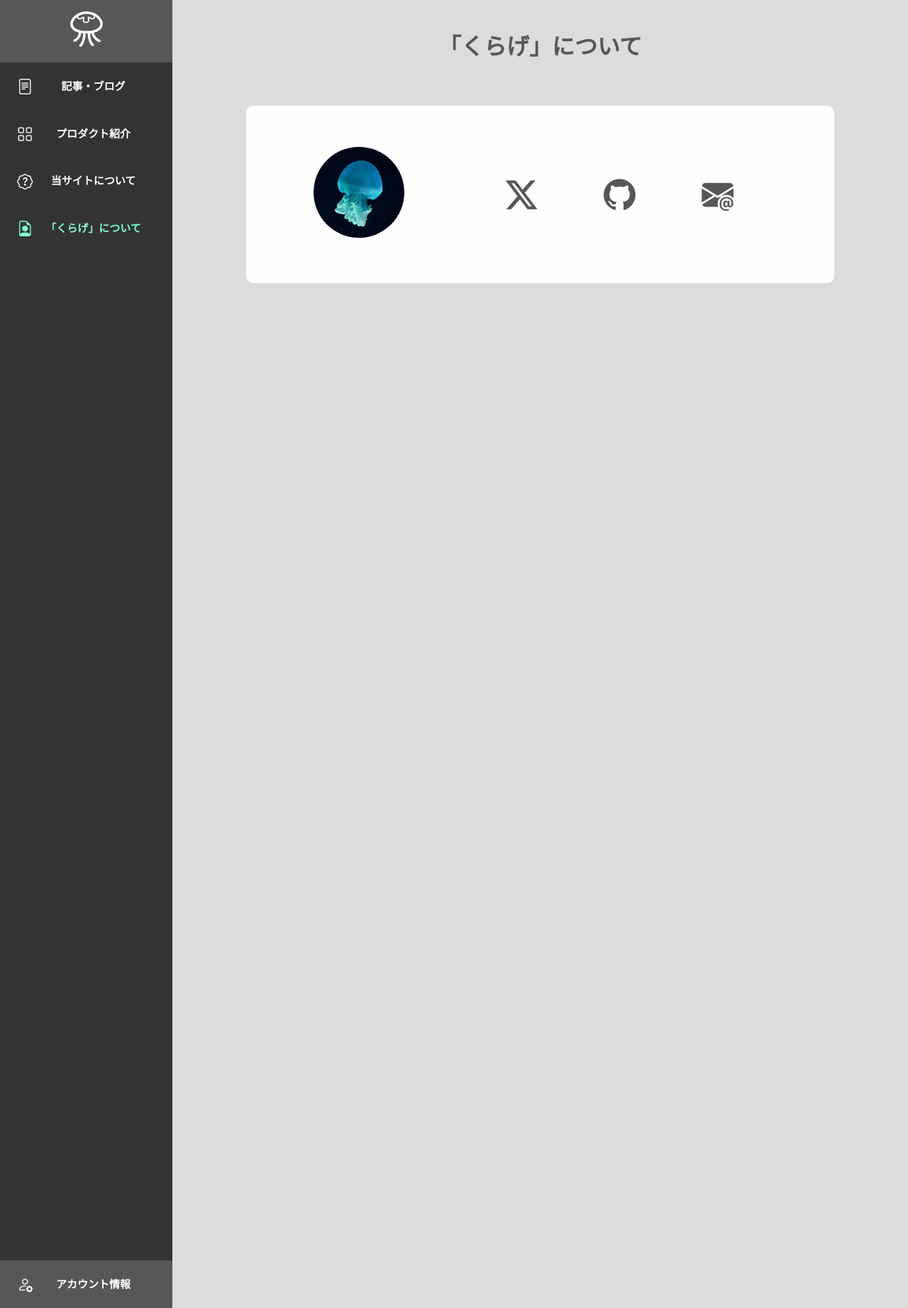
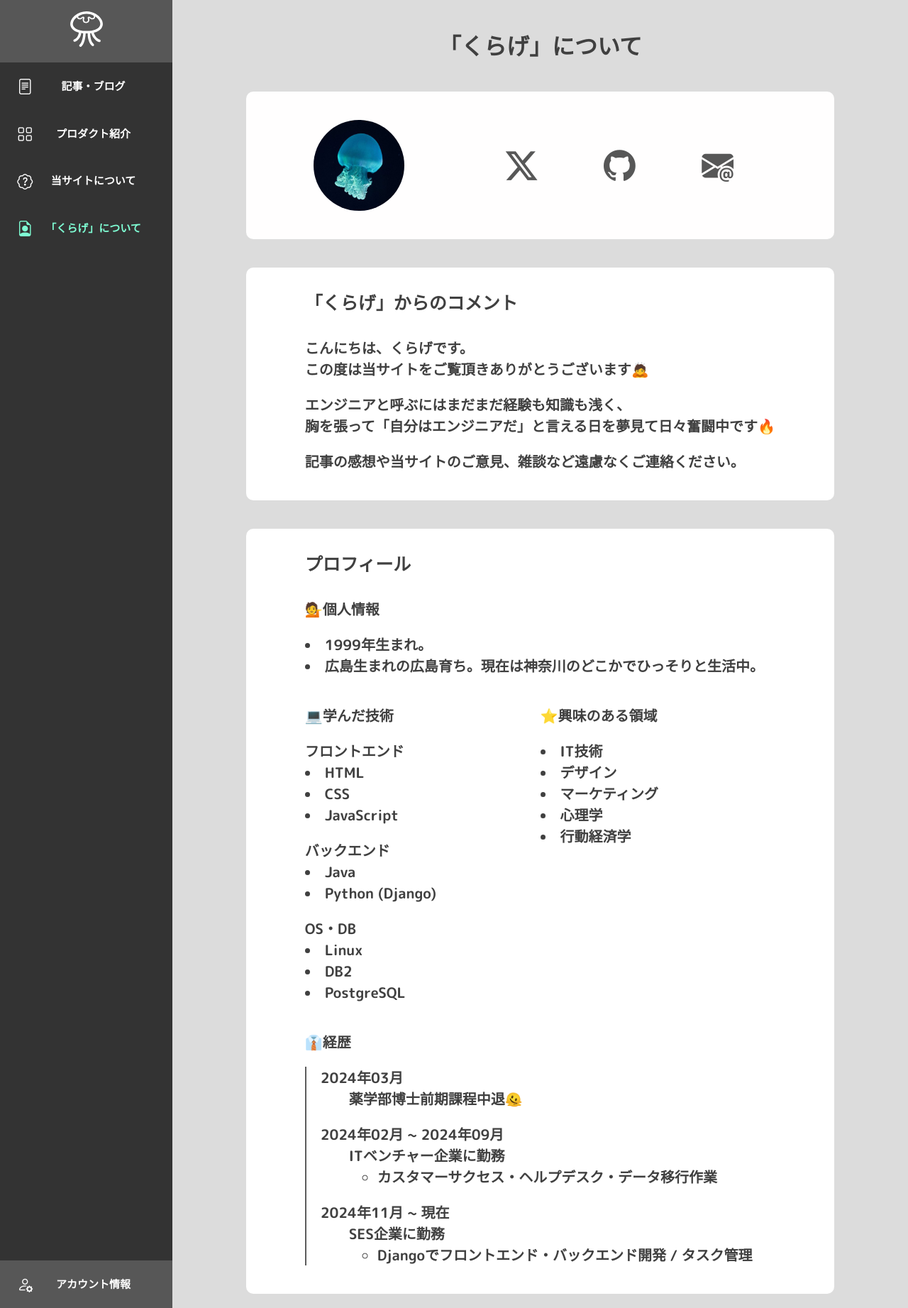
Before and after one commit to k-azuki-t/Django_Article_Project, a Django app: page /about/kurage/ in a window 1280 px wide. Shown: the whole page at 71% size. Run offline with Django 5.2, Linux system fonts and the light colour scheme; some libraries are stand-ins or nearby versions.

Commit message:
abou編集

```diff
--- a/static/css/about.css
+++ b/static/css/about.css
@@ -1,8 +1,7 @@
 /* about_kurage.html */
 .icons {
     width: 80%;
-    height: 250px;
-    margin: 40px auto;
+    height: 1000px;
     border-radius: 10px;
     background-color: #fffefe;
     display: flex;
@@ -12,6 +11,7 @@
 }
 .admin-icon img {
     border-radius: 50%;
+    display: block;
     width: clamp(80px, 10vw, 200px);
     height: clamp(80px, 10vw, 200px);
 }
--- a/static/css/base.css
+++ b/static/css/base.css
@@ -1,6 +1,6 @@
 /* base.html style */
 body {
-    font-size: clamp(13px, 2vw, 20px);
+    font-size: clamp(13px, 1.8vw, 20px);
     font-family: 'M PLUS Rounded 1c', sans-serif;
     font-weight: bold;
     color: #404040;
@@ -121,7 +121,7 @@ body {
 .main-content {
     width: 100%;
     max-width: 100%;
-    height: 100wh;
+    height: 100%;
     display: flex;
     flex-direction: column;
     overflow-y: auto;
--- a/static/css/common.css
+++ b/static/css/common.css
@@ -1,13 +1,19 @@
 /* 複数のページで共通して使用する要素のスタイル */
 
-/* 各ページのタイトル */
+/* タイトル系 */
 .title {
     /* % や vhで指定すると、スマホ等のデバイスでアクセスした際に不自然になるためpxで指定 */
     margin-top: 40px;
     margin-bottom: 20px;
     font-size: clamp(20px, 2.5vw, 35px);
     text-align: center;
-    color: #575757;
+    color: #404040;
+}
+.sub-title {
+    margin-top: 10px;
+    margin-bottom: 30px;
+    font-size: clamp(15px, 2vw, 25px);
+    color: #404040;
 }
 
 /* コンテナ系 */
@@ -20,7 +26,7 @@
     flex-direction: column;
 }
 .item-container {
-    background-color: aliceblue;
+    background-color: white;
     border-radius: 10px;
 }
 
@@ -116,6 +122,15 @@ input, select { /* width・margin・height は別途指定 */
     margin-left: auto;
 }
 
+.padding-vertical-20 {
+    padding-top: 20px;
+    padding-bottom: 20px;
+}
+.padding-vertical-40 {
+    padding-top: 40px;
+    padding-bottom: 40px;
+}
+
 .text-align-center {
     text-align: center;
 }
--- a/templates/about/about_kurage.html
+++ b/templates/about/about_kurage.html
@@ -8,7 +8,7 @@
         「くらげ」について
     </div>
 
-    <div class="icons">
+    <div class="icons margin-vertical-20 margin-horizontal-auto padding-vertical-40">
 
         <div class="admin-icon">
             <img src="{% static 'img/about-icons/admin-icon.jpg' %}" alt="くらげ 管理人 アイコン">
@@ -18,7 +18,7 @@
             管理人「くらげ」
         </div> -->
 
-        <div class="icons-with-link">
+        <div class="icons-with-link padding-vertical-20">
             <div>
                 <a href="https://x.com/k_azuki_24424" target="_blank">
                     <i class="bi bi-twitter-x"></i>
@@ -38,4 +38,85 @@
 
     </div>
 
+    <div class="width-80 margin-horizontal-auto item-container margin-vertical-20 padding-vertical-20">
+        <div class="sub-title width-80 margin-horizontal-auto">「くらげ」からのコメント</div>
+        <div class="width-80 margin-horizontal-auto">
+            <p>こんにちは、くらげです。<br>
+                この度は当サイトをご覧頂きありがとうございます&#128583;</p>
+            <p>エンジニアと呼ぶにはまだまだ経験も知識も浅く、<br>
+                胸を張って「自分はエンジニアだ」と言える日を夢見て日々奮闘中です&#128293;</p>
+            <p>記事の感想や当サイトのご意見、雑談など遠慮なくご連絡ください。</p>
+        </div>
+    </div>
+
+    <div class="width-80 margin-horizontal-auto item-container margin-vertical-20 padding-vertical-20">
+        <div class="sub-title width-80 margin-horizontal-auto">プロフィール</div>
+        <div class="width-80 margin-horizontal-auto">
+            <div>
+                <p>&#128129;個人情報</p>
+                <li>1999年生まれ。</li>
+                <li>広島生まれの広島育ち。現在は神奈川のどこかでひっそりと生活中。</li>
+            </div>
+
+            <div class="container-flex-row margin-vertical-20">
+                <div class="width-50">
+                    <p>&#128187;学んだ技術</p>
+                    <div>
+                        <span>フロントエンド</span>
+                        <li>HTML</li>
+                        <li>CSS</li>
+                        <li>JavaScript</li>
+                    </div>
+                    <div class="margin-vertical-20">
+                        <span>バックエンド</span>
+                        <li>Java</li>
+                        <li>Python (Django)</li>
+                    </div>
+                    <div class="margin-vertical-20">
+                        <span>OS・DB</span>
+                        <li>Linux</li>
+                        <li>DB2</li>
+                        <li>PostgreSQL</li>
+                    </div>
+                </div>
+                <div class="width-50">
+                    <p>&#11088;興味のある領域</p>
+                    <li>IT技術</li>
+                    <li>デザイン</li>
+                    <li>マーケティング</li>
+                    <li>心理学</li>
+                    <li>行動経済学</li>
+                </div>
+            </div>
+
+            <div >
+                <p>&#128084;経歴</p>
+                <div style="border-left: solid 2px rgb(93, 93, 93) ;">
+                    <li style="list-style-type: none; margin: 20px 20px;">2024年03月
+                        <ul style="margin: 0;">
+                            <li style="list-style-type: none;">薬学部博士前期課程中退&#129760;</li>
+                        </ul>
+                    </li>
+                    <li style="list-style-type: none; margin: 20px 20px;" class="margin-vertical-20">2024年02月 ~ 2024年09月
+                        <ul style="margin: 0;">
+                            <li style="list-style-type: none;">ITベンチャー企業に勤務</li>
+                            <ul>
+                                <li>カスタマーサクセス・ヘルプデスク・データ移行作業</li>
+                            </ul>
+                        </ul>
+                    </li>
+                    <li style="list-style-type: none; margin: 20px 20px;" class="margin-vertical-20">2024年11月 ~ 現在
+                        <ul style="margin: 0;">
+                            <li style="list-style-type: none;">SES企業に勤務</li>
+                            <ul>
+                                <li>Djangoでフロントエンド・バックエンド開発 / タスク管理</li>
+                            </ul>
+                        </ul>
+                    </li>
+                </div>
+            </div>
+        </div>
+    </div>
+
+
 {% endblock %}
```
Also changed, not shown: templates/about/about_this_site.html (+29 -0 lines).
